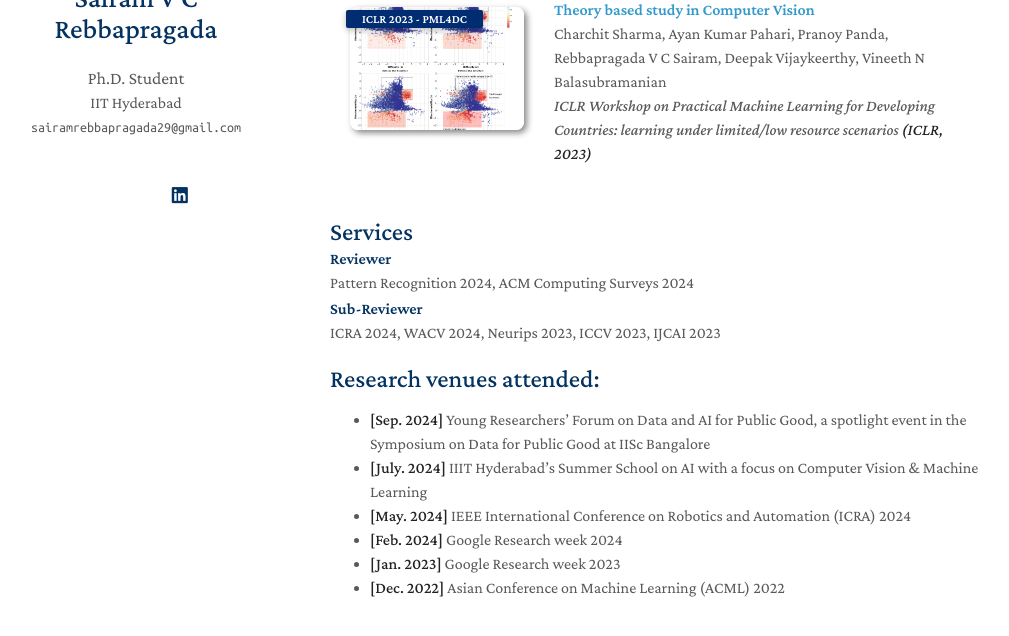
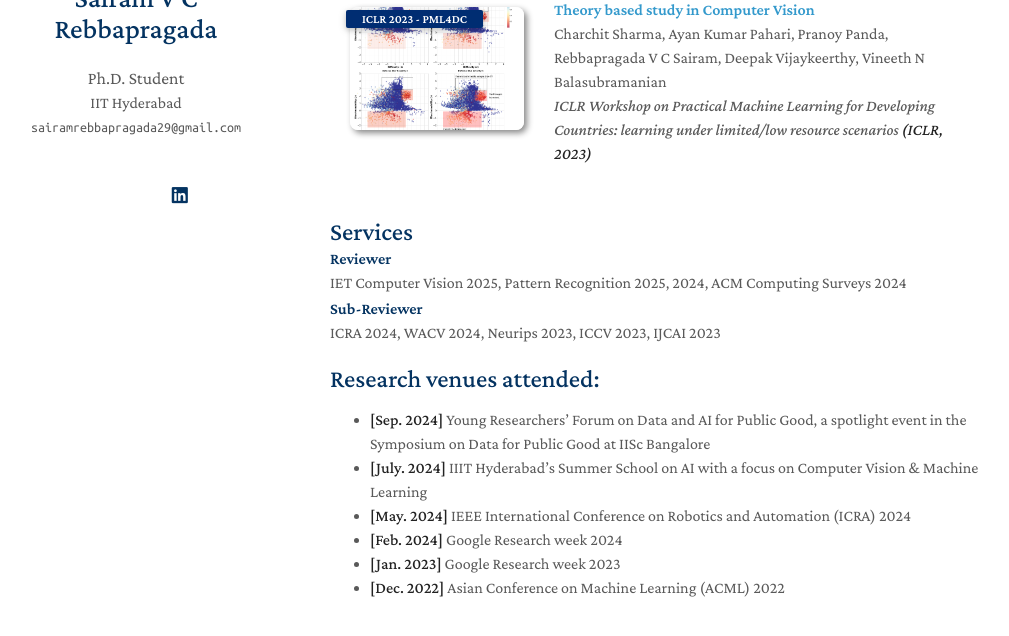
Before and after one commit to sairamrebbapragada/sairamrebbapragada.github.io, a Jekyll site: the page built from index.md, in a window 1280 px wide and 900 px high, scrolled down 1608 px, cut to the strip 206-842 px from the top of the window. Shown: the whole strip, without its empty margins (140-1149 px from the left). Built offline with Jekyll 4.4.1, drawn with Linux system fonts in a browser that asks for light colours; nearby versions of some CDN libraries; a style sheet for code colours, icons or effects is not loaded; our own code applies the rules of GitHub Pages for plain Markdown files.

Commit message:
Update services.md

```diff
--- a/_includes/services.md
+++ b/_includes/services.md
@@ -3,7 +3,7 @@
 <div class="publications" style="margin-bottom: 20px;">
 <h4 style="margin:0 0 0;">Reviewer</h4>
 
-<a href="https://www.sciencedirect.com/journal/pattern-recognition/"><autocolor>Pattern Recognition 2024</autocolor></a>, <a href="https://dl.acm.org/journal/csur/"><autocolor>ACM Computing Surveys 2024</autocolor> </a>
+IET Computer Vision 2025, <a href="https://www.sciencedirect.com/journal/pattern-recognition/"><autocolor>Pattern Recognition 2025, 2024</autocolor></a>, <a href="https://dl.acm.org/journal/csur/"><autocolor>ACM Computing Surveys 2024</autocolor> </a>
 
 <h4 style="margin:2px 0 0;">Sub-Reviewer</h4>
 
```
